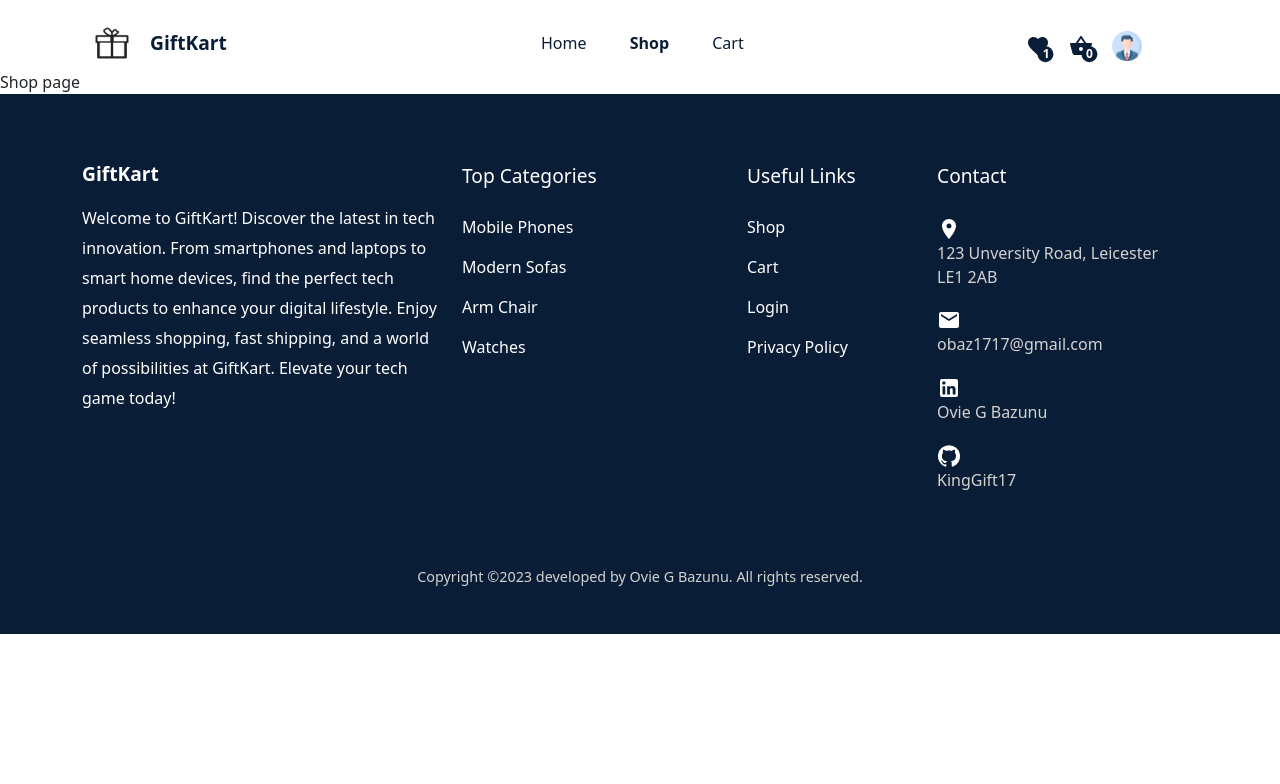
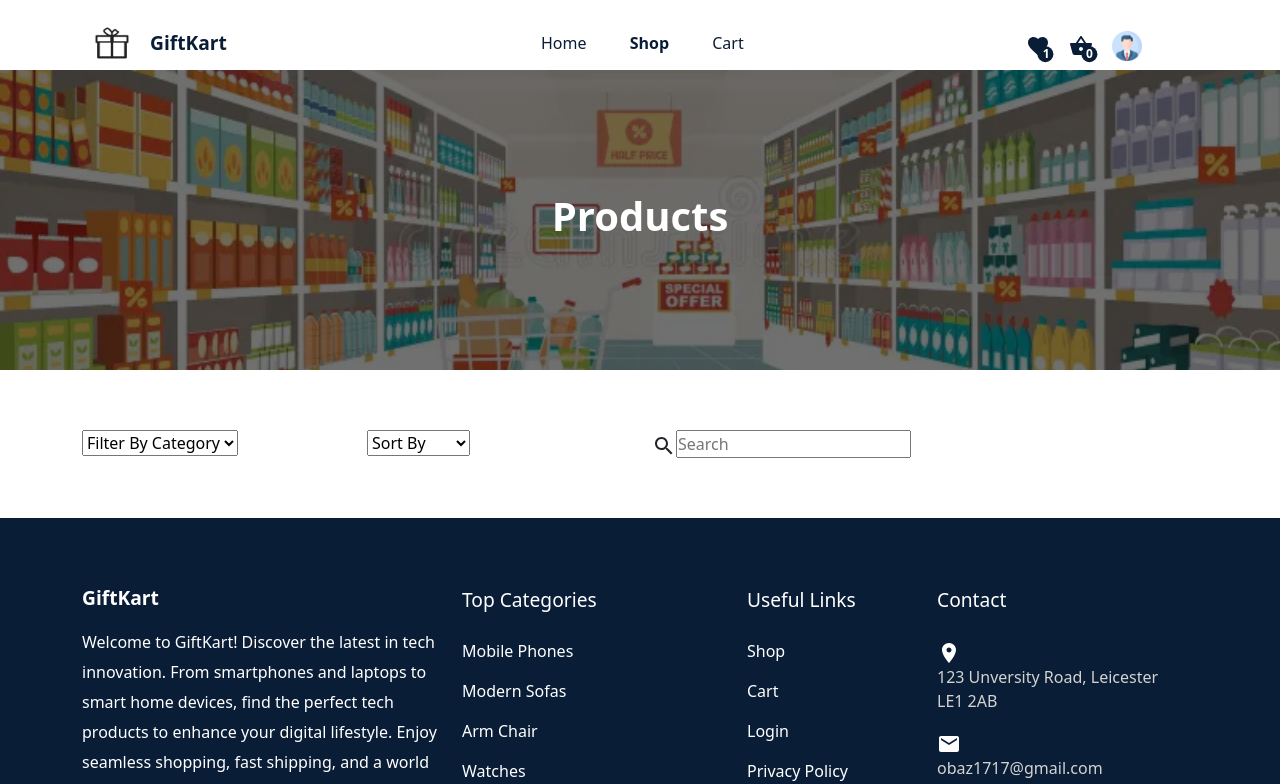
Before and after one commit to KingGift17/furnitureforyou, a React (Vite) app: page /shop in a window 1280 px wide. Shown: the top 784 px of the page. Built offline with nearby package versions, Linux system fonts and the light colour scheme.

Commit message:
added templates filtering items, sorting & search

```diff
--- a/src/components/UI/Clock.jsx
+++ b/src/components/UI/Clock.jsx
@@ -11,7 +11,7 @@ const Clock = () => {
   let interval;
 
   const countDown = () => {
-    const destination = new Date("September 9, 2023").getTime();
+    const destination = new Date("September 23, 2023").getTime();
 
     interval = setInterval(() => {
       const now = new Date().getTime();
--- a/src/components/UI/CommonSection.jsx
+++ b/src/components/UI/CommonSection.jsx
@@ -1,5 +1,6 @@
 import React from "react";
 import { Container } from "reactstrap";
+import "../../styles/components/CommonSection.scss";
 
 const CommonSection = ({ title }) => {
   return (
--- a/src/pages/Shop.jsx
+++ b/src/pages/Shop.jsx
@@ -1,7 +1,53 @@
 import React from "react";
+import CommonSection from "../components/UI/CommonSection";
+import Helmet from "../components/Helmet";
+import { Col, Container, Row } from "reactstrap";
+import SearchIcon from "@mui/icons-material/Search";
+import "../styles/pages/Shop.scss";
 
-function Shop() {
-  return <div>Shop page</div>;
-}
+const Shop = () => {
+  return (
+    <Helmet title="Shop">
+      <CommonSection title="Products" />
+
+      <section>
+        <Container>
+          <Row>
+            <Col lg="3" md="3">
+              <div className="filter-widget">
+                <select>
+                  <option>Filter By Category</option>
+                  <option value="mobile">Mobile</option>
+                  <option value="watch">Watch</option>
+                  <option value="sofa">Sofa</option>
+                  <option value="chair">Chair</option>
+                  <option value="wireless">Wireless</option>
+                </select>
+              </div>
+            </Col>
+            <Col lg="3" md="3">
+              <div className="filter-widget">
+                <select>
+                  <option>Sort By</option>
+                  <option value="ascending">A-Z</option>
+                  <option value="descending">Z-A</option>
+                  <option value="high">$High-Low</option>
+                  <option value="low">$Low-High</option>
+                </select>
+              </div>
+            </Col>
+            <Col lg="6" md="6">
+              <div className="search-box">
+                <SearchIcon />
+
+                <input type="text" placeholder="Search" />
+              </div>
+            </Col>
+          </Row>
+        </Container>
+      </section>
+    </Helmet>
+  );
+};
 
 export default Shop;
--- a/src/styles/components/CommonSection.scss
+++ b/src/styles/components/CommonSection.scss
@@ -0,0 +1,13 @@
+.common-section{
+    background: linear-gradient(rgba(0,0,0,0.562), rgba(0,0,0,0.562)), url('../../assets/images/commonSectionImage.jpg') no-repeat center center;
+    background-size: cover;
+    height: 300px;
+    display: flex;
+    align-items: center;
+    justify-content: center;
+
+    h1{
+        color: #fff;
+        font-weight: 600;
+    }
+}
```
Also changed, not shown: src/assets/images/commonSectionImage.jpg (added), src/styles/pages/Shop.scss (added).
